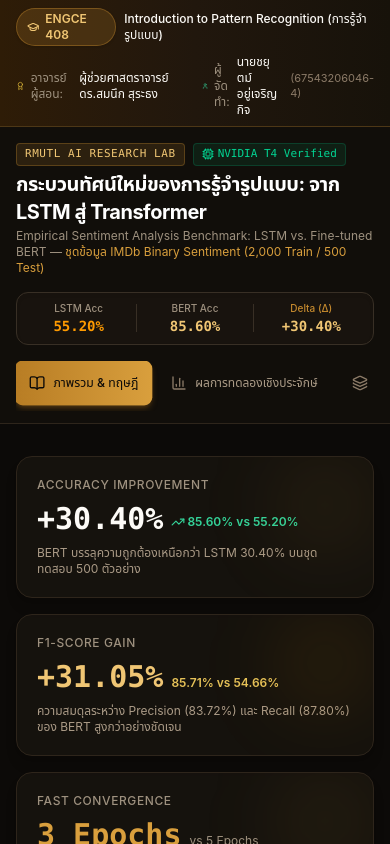
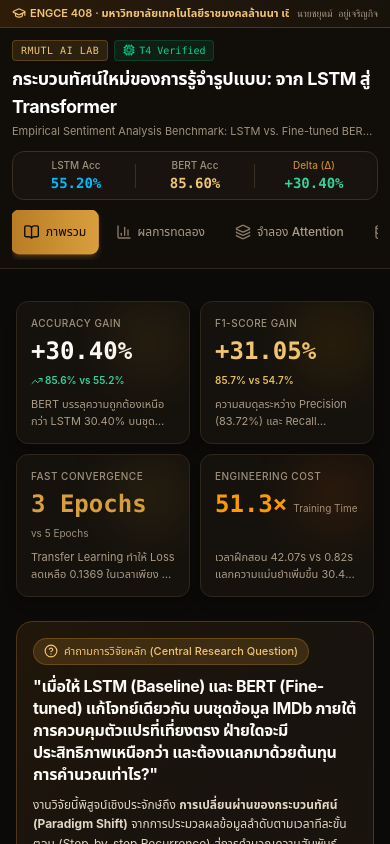
Before and after one commit to Poomwillbeprogrammer/LSTM-versus-Transformer, a React (Vite) app in the folder dashboard/: page / in a window 390 px wide. Shown: the top 844 px of the page. Built offline with nearby package versions, Linux system fonts and the light colour scheme.

Commit message:
feat(mobile): adapt dashboard for mobile-first UX and high-contrast radarchart colors

```diff
--- a/dashboard/src/components/Header.jsx
+++ b/dashboard/src/components/Header.jsx
@@ -14,29 +14,41 @@ import { academicInfo } from '../data/benchmarkData';
 
 export default function Header({ activeTab, setActiveTab }) {
   const tabs = [
-    { id: 'overview', label: 'ภาพรวม & ทฤษฎี', sub: 'Overview & Theory', icon: BookOpen },
-    { id: 'benchmark', label: 'ผลการทดลองเชิงประจักษ์', sub: 'Empirical Benchmark', icon: BarChart3 },
-    { id: 'simulator', label: 'จำลองสถาปัตยกรรม & Attention', sub: 'Architecture & Attention', icon: Layers },
-    { id: 'explorer', label: 'สำรวจชุดข้อมูล 500 ตัวอย่าง', sub: '500 Test Dataset Explorer', icon: Database, badge: '500' },
-    { id: 'playground', label: 'Live Playground', sub: 'Interactive Testing', icon: Sparkles, highlight: true },
+    { id: 'overview', label: 'ภาพรวม & ทฤษฎี', shortLabel: 'ภาพรวม', sub: 'Overview & Theory', icon: BookOpen },
+    { id: 'benchmark', label: 'ผลการทดลองเชิงประจักษ์', shortLabel: 'ผลการทดลอง', sub: 'Empirical Benchmark', icon: BarChart3 },
+    { id: 'simulator', label: 'จำลองสถาปัตยกรรม & Attention', shortLabel: 'จำลอง Attention', sub: 'Architecture & Attention', icon: Layers },
+    { id: 'explorer', label: 'สำรวจชุดข้อมูล 500 ตัวอย่าง', shortLabel: 'สำรวจ 500 เคส', sub: '500 Test Dataset Explorer', icon: Database, badge: '500' },
+    { id: 'playground', label: 'Live Playground', shortLabel: 'Playground', sub: 'Interactive Testing', icon: Sparkles, highlight: true },
   ];
 
   return (
     <header className="border-b border-[#2e251b] bg-[#120f0b]/95 backdrop-blur-md sticky top-0 z-40">
-      {/* Top Academic Banner (RMUTL Golden Brown Gradient) */}
-      <div className="bg-gradient-to-r from-[#2e1c07] via-[#21170d] to-[#17120a] border-b border-[#4d3716] px-4 py-2 text-xs">
-        <div className="max-w-7xl mx-auto flex flex-wrap items-center justify-between gap-2 text-[#e2d7c5]">
-          <div className="flex items-center gap-2">
+      {/* Top Academic Banner (Responsive: Compact 1-line on mobile, full on desktop) */}
+      <div className="bg-gradient-to-r from-[#2e1c07] via-[#21170d] to-[#17120a] border-b border-[#4d3716] px-3 sm:px-4 py-1.5 sm:py-2 text-xs">
+        <div className="max-w-7xl mx-auto flex items-center justify-between gap-2 text-[#e2d7c5]">
+          {/* Mobile compact academic line */}
+          <div className="flex sm:hidden items-center justify-between w-full text-[11px]">
+            <span className="inline-flex items-center gap-1 font-semibold text-[#f0c674] truncate">
+              <GraduationCap className="w-3.5 h-3.5 text-[#f0c674] shrink-0" />
+              <span>{academicInfo.courseCode} · {academicInfo.university}</span>
+            </span>
+            <span className="text-[#ab9b87] text-[10px] shrink-0 font-mono ml-2">
+              {academicInfo.student}
+            </span>
+          </div>
+
+          {/* Desktop full academic info */}
+          <div className="hidden sm:flex items-center gap-2">
             <span className="inline-flex items-center gap-1.5 px-2.5 py-0.5 rounded-full bg-[#c58a2e]/20 text-[#f0c674] font-semibold border border-[#c58a2e]/40 shadow-sm">
               <GraduationCap className="w-3.5 h-3.5 text-[#f0c674]" />
               {academicInfo.courseCode}
             </span>
             <span className="text-[#fdfbf7] font-medium">{academicInfo.courseName}</span>
-            <span className="text-[#6d5b47] hidden sm:inline">|</span>
-            <span className="text-[#d4af37] font-medium hidden sm:inline">{academicInfo.university}</span>
+            <span className="text-[#6d5b47]">|</span>
+            <span className="text-[#d4af37] font-medium">{academicInfo.university}</span>
           </div>
 
-          <div className="flex items-center gap-4 text-[#e2d7c5]">
+          <div className="hidden sm:flex items-center gap-4 text-[#e2d7c5]">
             <div className="flex items-center gap-1.5">
               <Award className="w-3.5 h-3.5 text-[#d4af37]" />
               <span className="text-[#9e917f]">อาจารย์ผู้สอน:</span>
@@ -53,46 +65,47 @@ export default function Header({ activeTab, setActiveTab }) {
       </div>
 
       {/* Main Header Title & Stats Bar */}
-      <div className="max-w-7xl mx-auto px-4 pt-4 pb-3">
-        <div className="flex flex-col lg:flex-row lg:items-center justify-between gap-4">
+      <div className="max-w-7xl mx-auto px-3 sm:px-4 pt-3 sm:pt-4 pb-2 sm:pb-3">
+        <div className="flex flex-col lg:flex-row lg:items-center justify-between gap-3 sm:gap-4">
           <div>
-            <div className="flex items-center gap-2 mb-1">
-              <span className="px-2 py-0.5 text-[11px] font-mono uppercase tracking-wider rounded bg-[#c58a2e]/15 text-[#f0c674] border border-[#c58a2e]/30">
-                RMUTL AI Research Lab
+            <div className="flex items-center gap-1.5 sm:gap-2 mb-1 flex-wrap">
+              <span className="px-2 py-0.5 text-[10px] sm:text-[11px] font-mono uppercase tracking-wider rounded bg-[#c58a2e]/15 text-[#f0c674] border border-[#c58a2e]/30">
+                RMUTL AI Lab
               </span>
-              <span className="px-2 py-0.5 text-[11px] font-mono rounded bg-emerald-500/10 text-emerald-400 border border-emerald-500/20 flex items-center gap-1">
-                <Cpu className="w-3 h-3" /> NVIDIA T4 Verified
+              <span className="px-2 py-0.5 text-[10px] sm:text-[11px] font-mono rounded bg-emerald-500/10 text-emerald-400 border border-emerald-500/20 flex items-center gap-1">
+                <Cpu className="w-3 h-3" /> T4 Verified
               </span>
             </div>
-            <h1 className="text-xl sm:text-2xl font-bold text-white tracking-tight flex items-center gap-2">
+            <h1 className="text-lg sm:text-2xl font-bold text-white tracking-tight flex items-center gap-2">
               <span>{academicInfo.titleTh}</span>
             </h1>
-            <p className="text-xs sm:text-sm text-[#9e917f] mt-0.5">
-              {academicInfo.titleEn} — <span className="text-[#d99f3d]">ชุดข้อมูล IMDb Binary Sentiment (2,000 Train / 500 Test)</span>
+            <p className="text-[11px] sm:text-sm text-[#9e917f] mt-0.5 line-clamp-1 sm:line-clamp-none">
+              {academicInfo.titleEn} — <span className="text-[#d99f3d]">IMDb 500 Test Benchmark</span>
             </p>
           </div>
 
-          {/* Quick Metrics Capsule in RMUTL Gold */}
-          <div className="flex items-center justify-between sm:justify-center gap-2 sm:gap-3 bg-[#18130e] border border-[#382f25] rounded-xl p-2 px-3 shadow-inner w-full lg:w-auto shrink-0">
+          {/* Quick Metrics Capsule in RMUTL Gold / Sky Blue Contrast */}
+          <div className="flex items-center justify-between sm:justify-center gap-2 sm:gap-3 bg-[#18130e] border border-[#382f25] rounded-xl p-1.5 sm:p-2 px-3 shadow-inner w-full lg:w-auto shrink-0">
             <div className="text-center px-1 sm:px-2 flex-1 sm:flex-initial">
               <div className="text-[10px] text-[#9e917f] font-medium">LSTM Acc</div>
-              <div className="text-sm sm:text-base font-bold text-amber-500 font-mono">55.20%</div>
+              <div className="text-sm sm:text-base font-bold text-sky-400 font-mono">55.20%</div>
             </div>
-            <div className="h-7 w-px bg-[#382f25]" />
+            <div className="h-6 sm:h-7 w-px bg-[#382f25]" />
             <div className="text-center px-1 sm:px-2 flex-1 sm:flex-initial">
               <div className="text-[10px] text-[#9e917f] font-medium">BERT Acc</div>
               <div className="text-sm sm:text-base font-bold text-[#f0c674] font-mono">85.60%</div>
             </div>
-            <div className="h-7 w-px bg-[#382f25]" />
+            <div className="h-6 sm:h-7 w-px bg-[#382f25]" />
             <div className="text-center px-1 sm:px-2 flex-1 sm:flex-initial">
               <div className="text-[10px] text-[#c58a2e] font-medium">Delta (Δ)</div>
-              <div className="text-sm sm:text-base font-bold text-[#f0c674] font-mono">+30.40%</div>
+              <div className="text-sm sm:text-base font-bold text-[#34d399] font-mono">+30.40%</div>
             </div>
           </div>
         </div>
 
-        {/* Tab Navigation with RMUTL Gold Active States and 44px Touch Targets */}
-        <nav className="flex items-center gap-1.5 sm:gap-2 mt-4 overflow-x-auto no-scrollbar pb-1.5 scroll-smooth overscroll-x-contain">
+        {/* Tab Navigation with Scroll Fade Indicators & 44px Touch Targets */}
+        <div className="relative mt-2.5 sm:mt-4">
+          <nav className="flex items-center gap-1.5 sm:gap-2 overflow-x-auto no-scrollbar pb-1.5 scroll-smooth overscroll-x-contain touch-pan-x">
             {tabs.map((tab) => {
               const Icon = tab.icon;
               const isActive = activeTab === tab.id;
@@ -100,14 +113,15 @@ export default function Header({ activeTab, setActiveTab }) {
                 <button
                   key={tab.id}
                   onClick={() => setActiveTab(tab.id)}
-                className={`flex items-center gap-2 px-3.5 py-2.5 sm:py-2 min-h-[44px] rounded-lg text-xs sm:text-sm font-medium transition-all shrink-0 cursor-pointer touch-manipulation ${
+                  className={`flex items-center gap-1.5 sm:gap-2 px-3 sm:px-3.5 py-2.5 min-h-[44px] rounded-lg text-xs sm:text-sm font-medium transition-all shrink-0 cursor-pointer touch-manipulation select-none ${
                     isActive
                       ? 'bg-gradient-to-r from-[#b87d24] to-[#d99f3d] text-[#0c0a08] font-bold shadow-md shadow-[#8d5c1a]/40 scale-[1.02]'
                       : 'text-[#ab9b87] hover:text-[#fdfbf7] hover:bg-[#221a12] active:bg-[#2e2319]'
                   }`}
                 >
                   <Icon className={`w-4 h-4 shrink-0 ${isActive ? 'text-[#0c0a08]' : tab.highlight ? 'text-[#f0c674]' : 'text-[#8c7b68]'}`} />
-                <span className="whitespace-nowrap">{tab.label}</span>
+                  <span className="whitespace-nowrap sm:hidden">{tab.shortLabel}</span>
+                  <span className="whitespace-nowrap hidden sm:inline">{tab.label}</span>
                   {tab.badge && (
                     <span className={`text-[10px] px-1.5 py-0.2 rounded-full font-mono font-bold shrink-0 ${
                       isActive ? 'bg-[#3b270b] text-[#f0c674]' : 'bg-[#261e16] text-[#c5b7a5]'
@@ -123,6 +137,7 @@ export default function Header({ activeTab, setActiveTab }) {
             })}
           </nav>
         </div>
+      </div>
     </header>
   );
 }
--- a/dashboard/src/components/OverviewTab.jsx
+++ b/dashboard/src/components/OverviewTab.jsx
@@ -17,87 +17,95 @@ import { MathFraction, MathSqrt } from './MathView';
 
 export default function OverviewTab({ onExploreDataset, onOpenSimulator }) {
   return (
-    <div className="space-y-8 animate-fadeIn">
-      {/* Hero Stat Dials (RMUTL Golden Brown Theme) */}
-      <div className="grid grid-cols-1 sm:grid-cols-2 lg:grid-cols-4 gap-4">
-        <div className="bg-[#16120e]/95 border border-[#2e251b] rounded-2xl p-5 relative overflow-hidden group hover:border-[#c58a2e]/50 transition-all shadow-lg">
-          <div className="absolute top-0 right-0 w-24 h-24 bg-[#c58a2e]/10 rounded-full blur-2xl group-hover:bg-[#c58a2e]/20 transition-all" />
-          <div className="text-xs font-medium text-[#9e917f] uppercase tracking-wider">Accuracy Improvement</div>
-          <div className="mt-2 flex items-baseline gap-2">
-            <span className="text-3xl sm:text-4xl font-black text-[#fdfbf7] font-mono">+30.40%</span>
-            <span className="text-xs text-[#34d399] font-semibold flex items-center">
-              <TrendingUp className="w-3.5 h-3.5 mr-0.5" /> 85.60% vs 55.20%
-            </span>
+    <div className="space-y-6 sm:space-y-8 animate-fadeIn">
+      {/* Hero Stat Dials (RMUTL Golden Brown Theme - Compact 2x2 Grid on Mobile) */}
+      <div className="grid grid-cols-2 lg:grid-cols-4 gap-2.5 sm:gap-4">
+        <div className="bg-[#16120e]/95 border border-[#2e251b] rounded-xl sm:rounded-2xl p-3.5 sm:p-5 relative overflow-hidden group hover:border-[#c58a2e]/50 transition-all shadow-lg flex flex-col justify-between">
+          <div className="absolute top-0 right-0 w-20 h-20 bg-[#c58a2e]/10 rounded-full blur-xl group-hover:bg-[#c58a2e]/20 transition-all pointer-events-none" />
+          <div>
+            <div className="text-[10px] sm:text-xs font-medium text-[#9e917f] uppercase tracking-wider">Accuracy Gain</div>
+            <div className="mt-1 sm:mt-2 flex items-baseline gap-1.5 flex-wrap">
+              <span className="text-2xl sm:text-4xl font-black text-[#fdfbf7] font-mono">+30.40%</span>
+              <span className="text-[10px] sm:text-xs text-[#34d399] font-semibold flex items-center">
+                <TrendingUp className="w-3 h-3 mr-0.5" /> 85.6% vs 55.2%
+              </span>
+            </div>
           </div>
-          <p className="text-xs text-[#ab9b87] mt-2">
+          <p className="text-[11px] sm:text-xs text-[#ab9b87] mt-2 line-clamp-2 sm:line-clamp-none">
             BERT บรรลุความถูกต้องเหนือกว่า LSTM 30.40% บนชุดทดสอบ 500 ตัวอย่าง
           </p>
         </div>
 
-        <div className="bg-[#16120e]/95 border border-[#2e251b] rounded-2xl p-5 relative overflow-hidden group hover:border-[#c58a2e]/50 transition-all shadow-lg">
-          <div className="absolute top-0 right-0 w-24 h-24 bg-amber-500/10 rounded-full blur-2xl group-hover:bg-amber-500/20 transition-all" />
-          <div className="text-xs font-medium text-[#9e917f] uppercase tracking-wider">F1-Score Gain</div>
-          <div className="mt-2 flex items-baseline gap-2">
-            <span className="text-3xl sm:text-4xl font-black text-[#f0c674] font-mono">+31.05%</span>
-            <span className="text-xs text-[#e5c158] font-semibold">85.71% vs 54.66%</span>
+        <div className="bg-[#16120e]/95 border border-[#2e251b] rounded-xl sm:rounded-2xl p-3.5 sm:p-5 relative overflow-hidden group hover:border-[#c58a2e]/50 transition-all shadow-lg flex flex-col justify-between">
+          <div className="absolute top-0 right-0 w-20 h-20 bg-amber-500/10 rounded-full blur-xl group-hover:bg-amber-500/20 transition-all pointer-events-none" />
+          <div>
+            <div className="text-[10px] sm:text-xs font-medium text-[#9e917f] uppercase tracking-wider">F1-Score Gain</div>
+            <div className="mt-1 sm:mt-2 flex items-baseline gap-1.5 flex-wrap">
+              <span className="text-2xl sm:text-4xl font-black text-[#f0c674] font-mono">+31.05%</span>
+              <span className="text-[10px] sm:text-xs text-[#e5c158] font-semibold">85.7% vs 54.7%</span>
+            </div>
           </div>
-          <p className="text-xs text-[#ab9b87] mt-2">
-            ความสมดุลระหว่าง Precision (83.72%) และ Recall (87.80%) ของ BERT สูงกว่าอย่างชัดเจน
+          <p className="text-[11px] sm:text-xs text-[#ab9b87] mt-2 line-clamp-2 sm:line-clamp-none">
+            ความสมดุลระหว่าง Precision (83.72%) และ Recall (87.80%) เหนือกว่าชัดเจน
           </p>
         </div>
 
-        <div className="bg-[#16120e]/95 border border-[#2e251b] rounded-2xl p-5 relative overflow-hidden group hover:border-[#c58a2e]/50 transition-all shadow-lg">
-          <div className="absolute top-0 right-0 w-24 h-24 bg-[#c58a2e]/10 rounded-full blur-2xl group-hover:bg-[#c58a2e]/20 transition-all" />
-          <div className="text-xs font-medium text-[#9e917f] uppercase tracking-wider">Fast Convergence</div>
-          <div className="mt-2 flex items-baseline gap-2">
-            <span className="text-3xl sm:text-4xl font-black text-[#d99f3d] font-mono">3 Epochs</span>
-            <span className="text-xs text-[#9e917f]">vs 5 Epochs</span>
+        <div className="bg-[#16120e]/95 border border-[#2e251b] rounded-xl sm:rounded-2xl p-3.5 sm:p-5 relative overflow-hidden group hover:border-[#c58a2e]/50 transition-all shadow-lg flex flex-col justify-between">
+          <div className="absolute top-0 right-0 w-20 h-20 bg-[#c58a2e]/10 rounded-full blur-xl group-hover:bg-[#c58a2e]/20 transition-all pointer-events-none" />
+          <div>
+            <div className="text-[10px] sm:text-xs font-medium text-[#9e917f] uppercase tracking-wider">Fast Convergence</div>
+            <div className="mt-1 sm:mt-2 flex items-baseline gap-1.5 flex-wrap">
+              <span className="text-2xl sm:text-4xl font-black text-[#d99f3d] font-mono">3 Epochs</span>
+              <span className="text-[10px] sm:text-xs text-[#9e917f]">vs 5 Epochs</span>
+            </div>
           </div>
-          <p className="text-xs text-[#ab9b87] mt-2">
-            พลังของ Transfer Learning ทำให้ Loss ลดเหลือ 0.1369 ในเวลาเพียง 3 รอบ
+          <p className="text-[11px] sm:text-xs text-[#ab9b87] mt-2 line-clamp-2 sm:line-clamp-none">
+            Transfer Learning ทำให้ Loss ลดเหลือ 0.1369 ในเวลาเพียง 3 รอบ
           </p>
         </div>
 
-        <div className="bg-[#16120e]/95 border border-[#2e251b] rounded-2xl p-5 relative overflow-hidden group hover:border-[#c58a2e]/50 transition-all shadow-lg">
-          <div className="absolute top-0 right-0 w-24 h-24 bg-orange-500/10 rounded-full blur-2xl group-hover:bg-orange-500/20 transition-all" />
-          <div className="text-xs font-medium text-[#9e917f] uppercase tracking-wider">Engineering Trade-off</div>
-          <div className="mt-2 flex items-baseline gap-2">
-            <span className="text-3xl sm:text-4xl font-black text-amber-500 font-mono">51.3×</span>
-            <span className="text-xs text-[#9e917f]">Training Time</span>
+        <div className="bg-[#16120e]/95 border border-[#2e251b] rounded-xl sm:rounded-2xl p-3.5 sm:p-5 relative overflow-hidden group hover:border-[#c58a2e]/50 transition-all shadow-lg flex flex-col justify-between">
+          <div className="absolute top-0 right-0 w-20 h-20 bg-orange-500/10 rounded-full blur-xl group-hover:bg-orange-500/20 transition-all pointer-events-none" />
+          <div>
+            <div className="text-[10px] sm:text-xs font-medium text-[#9e917f] uppercase tracking-wider">Engineering Cost</div>
+            <div className="mt-1 sm:mt-2 flex items-baseline gap-1.5 flex-wrap">
+              <span className="text-2xl sm:text-4xl font-black text-amber-500 font-mono">51.3×</span>
+              <span className="text-[10px] sm:text-xs text-[#9e917f]">Training Time</span>
+            </div>
           </div>
-          <p className="text-xs text-[#ab9b87] mt-2">
-            แลกเวลาฝึกสอน 42.07s vs 0.82s เพื่อความแม่นยำที่เพิ่มขึ้นกว่า 30.40 จุด คุ้มค่ามากในงานจริง
+          <p className="text-[11px] sm:text-xs text-[#ab9b87] mt-2 line-clamp-2 sm:line-clamp-none">
+            เวลาฝึกสอน 42.07s vs 0.82s แลกความแม่นยำเพิ่มขึ้น 30.40 จุด คุ้มค่ามาก
           </p>
         </div>
       </div>
 
       {/* Research Question & Core Premise */}
-      <div className="bg-gradient-to-br from-[#2a1c09]/70 via-[#18130e] to-[#1f170e]/80 border border-[#4d3716] rounded-2xl p-6 sm:p-8">
-        <div className="flex flex-col md:flex-row md:items-center justify-between gap-6">
-          <div className="space-y-3 max-w-3xl">
-            <div className="inline-flex items-center gap-2 px-3 py-1 rounded-full bg-[#c58a2e]/20 border border-[#c58a2e]/30 text-[#f0c674] text-xs font-medium">
-              <HelpCircle className="w-3.5 h-3.5" />
-              คำถามการวิจัยหลัก (Central Research Question)
+      <div className="bg-gradient-to-br from-[#2a1c09]/70 via-[#18130e] to-[#1f170e]/80 border border-[#4d3716] rounded-2xl p-4 sm:p-8">
+        <div className="flex flex-col md:flex-row md:items-center justify-between gap-5 sm:gap-6">
+          <div className="space-y-2.5 sm:space-y-3 max-w-3xl">
+            <div className="inline-flex items-center gap-1.5 px-2.5 py-1 rounded-full bg-[#c58a2e]/20 border border-[#c58a2e]/30 text-[#f0c674] text-[11px] sm:text-xs font-medium">
+              <HelpCircle className="w-3.5 h-3.5 shrink-0" />
+              <span>คำถามการวิจัยหลัก (Central Research Question)</span>
             </div>
-            <h2 className="text-xl sm:text-2xl font-bold text-[#fdfbf7] tracking-tight leading-snug">
+            <h2 className="text-base sm:text-2xl font-bold text-[#fdfbf7] tracking-tight leading-snug">
               "เมื่อให้ LSTM (Baseline) และ BERT (Fine-tuned) แก้โจทย์เดียวกัน บนชุดข้อมูล IMDb ภายใต้การควบคุมตัวแปรที่เที่ยงตรง ฝ่ายใดจะมีประสิทธิภาพเหนือกว่า และต้องแลกมาด้วยต้นทุนการคำนวณเท่าไร?"
             </h2>
-            <p className="text-sm text-[#e2d7c5] leading-relaxed">
-              งานวิจัยนี้พิสูจน์เชิงประจักษ์ถึง **การเปลี่ยนผ่านของกระบวนทัศน์ (Paradigm Shift)** ในสาขาการรู้จำรูปแบบ (Pattern Recognition) จากการประมวลผลข้อมูลลำดับตามเวลาทีละขั้นตอน (Step-by-step Recurrence) สู่การคำนวณความสัมพันธ์ระหว่างทุกตำแหน่งพร้อมกันด้วยกลไก Self-Attention แบบขนาน
+            <p className="text-xs sm:text-sm text-[#e2d7c5] leading-relaxed">
+              งานวิจัยนี้พิสูจน์เชิงประจักษ์ถึง <strong>การเปลี่ยนผ่านของกระบวนทัศน์ (Paradigm Shift)</strong> จากการประมวลผลข้อมูลลำดับตามเวลาทีละขั้นตอน (Step-by-step Recurrence) สู่การคำนวณความสัมพันธ์ระหว่างทุกตำแหน่งพร้อมกันด้วยกลไก Self-Attention แบบขนาน
             </p>
           </div>
 
-          <div className="flex flex-col sm:flex-row md:flex-col gap-3 shrink-0">
+          <div className="flex flex-col sm:flex-row md:flex-col gap-2.5 sm:gap-3 shrink-0 w-full sm:w-auto">
             <button
               onClick={onExploreDataset}
-              className="inline-flex items-center justify-center gap-2 px-5 py-3 rounded-xl bg-gradient-to-r from-[#b87d24] to-[#d99f3d] hover:from-[#c58a2e] hover:to-[#e5b65e] text-[#0c0a08] font-bold text-sm transition-all shadow-lg shadow-[#8d5c1a]/30 cursor-pointer touch-manipulation min-h-[44px]"
+              className="inline-flex items-center justify-center gap-2 px-5 py-3 rounded-xl bg-gradient-to-r from-[#b87d24] to-[#d99f3d] hover:from-[#c58a2e] hover:to-[#e5b65e] text-[#0c0a08] font-bold text-xs sm:text-sm transition-all shadow-lg shadow-[#8d5c1a]/30 cursor-pointer touch-manipulation min-h-[46px] w-full"
             >
               <span>สำรวจชุดข้อมูล 500 ตัวอย่าง</span>
               <ArrowRight className="w-4 h-4" />
             </button>
             <button
               onClick={onOpenSimulator}
-              className="inline-flex items-center justify-center gap-2 px-5 py-3 rounded-xl bg-[#221a12] hover:bg-[#2e2319] text-[#f0c674] font-medium text-sm border border-[#3d2e1c] transition-all cursor-pointer touch-manipulation min-h-[44px]"
+              className="inline-flex items-center justify-center gap-2 px-5 py-3 rounded-xl bg-[#221a12] hover:bg-[#2e2319] text-[#f0c674] font-medium text-xs sm:text-sm border border-[#3d2e1c] transition-all cursor-pointer touch-manipulation min-h-[46px] w-full"
             >
               <span>ทดลอง Attention Simulator</span>
               <Zap className="w-4 h-4 text-[#d99f3d]" />
```
Also changed, not shown: dashboard/src/components/AttentionSimulatorTab.jsx (+36 -7 lines), dashboard/src/components/BenchmarkTab.jsx (+75 -57 lines), dashboard/src/components/DatasetExplorerTab.jsx (+32 -28 lines), dashboard/src/components/PlaygroundTab.jsx (+8 -8 lines), 2 other files (tests, documents, lock files or other folders). Lines whose indentation alone changed are shown as unchanged.
